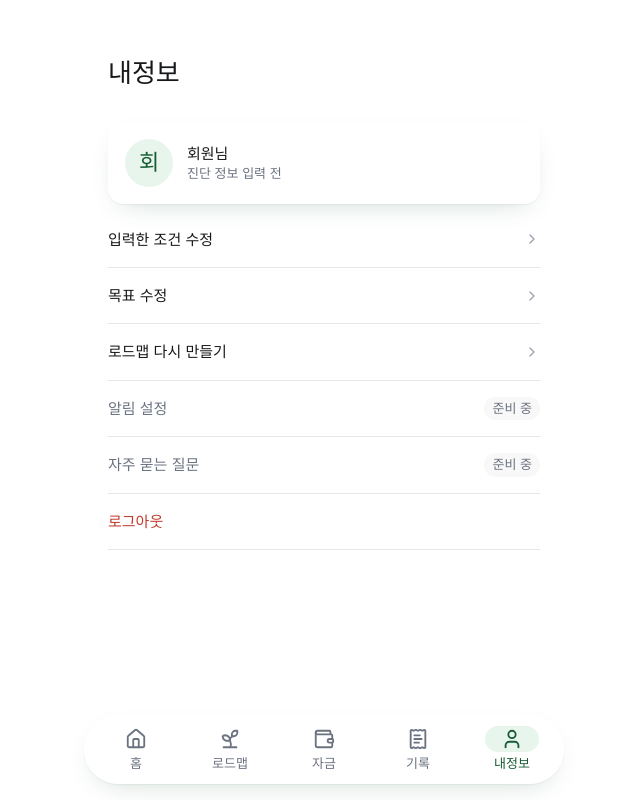
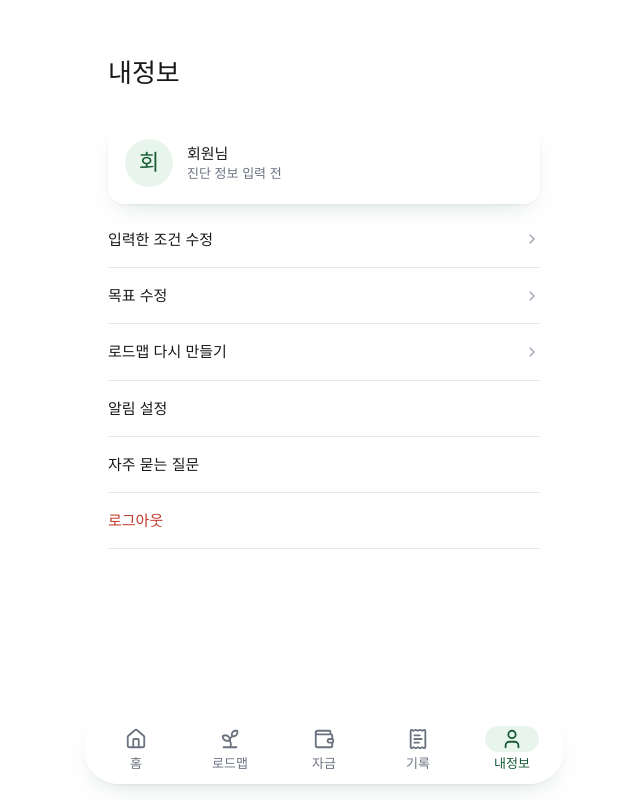
Before and after one commit to kb-say-young/seed-frontend, a Vue app: page /me in a window 1280 px wide. Shown: the whole page, without its empty margins (316-956 px from the left). Built offline with nearby package versions, Linux system fonts and the light colour scheme; no server answers; a web font is replaced by a local one.

Commit message:
style(account): 알림 설정·자주 묻는 질문 준비중 배지 제거
muted 회색 + '준비 중' 배지였던 두 항목을 다른 메뉴와 같은 잉크색
텍스트로 바꿨다. 클릭 시 이동은 여전히 없다(화면 자체가 없음) —
시각적 표시만 지운 것.

```diff
--- a/src/features/account/pages/MyInfo.vue
+++ b/src/features/account/pages/MyInfo.vue
@@ -72,10 +72,9 @@ async function logout() {
         <div
           v-for="t in upcoming"
           :key="t"
-          class="flex items-center justify-between border-b border-border py-4 text-body-sm text-muted"
+          class="flex items-center justify-between border-b border-border py-4 text-body-sm text-ink"
         >
           {{ t }}
-          <span class="rounded-full bg-surface-subtle px-2 py-0.5 text-caption">준비 중</span>
         </div>
 
         <button
```
